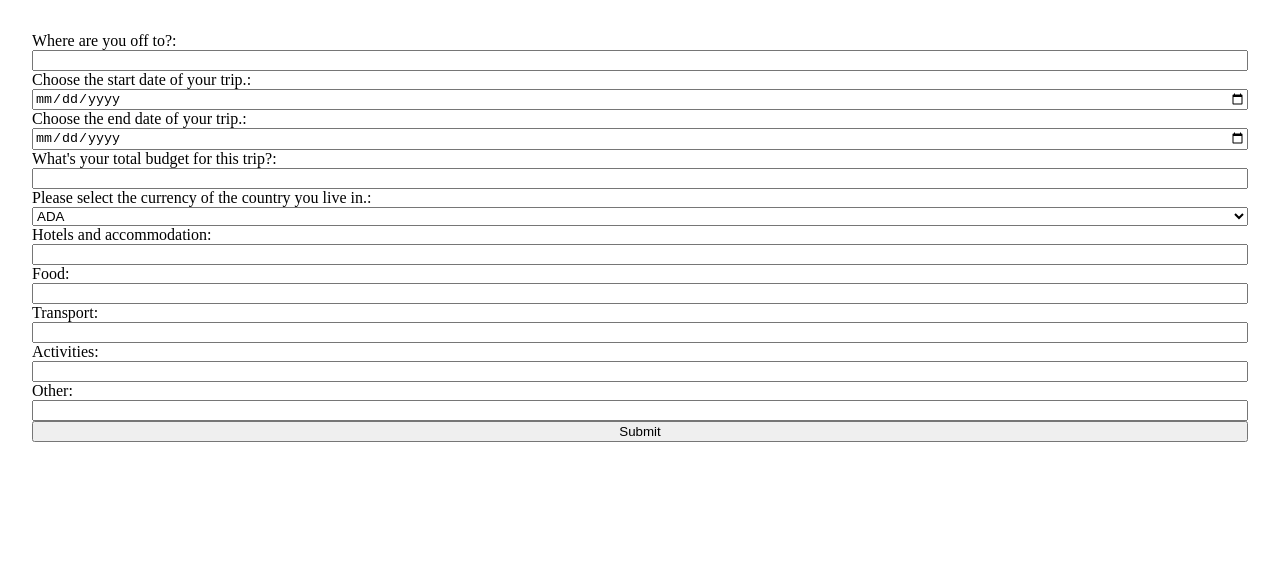
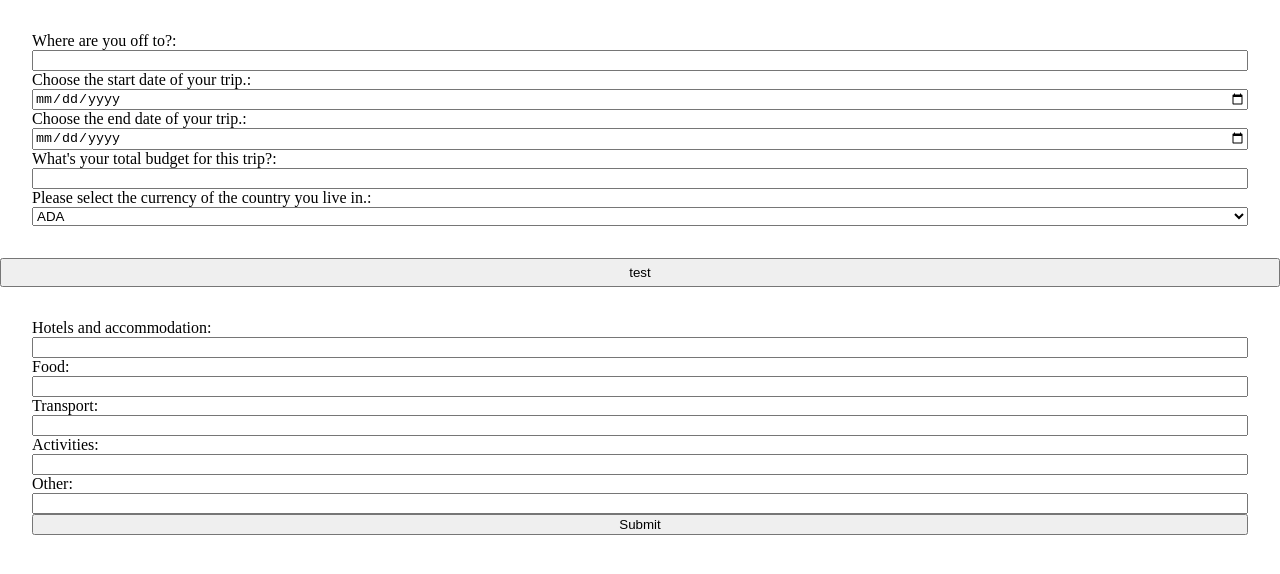
Before and after one commit to russell-gh/travel-tally, a React (Vite) app: page /onboarding in a window 1280 px wide. Shown: the top 574 px of the page. Built offline with nearby package versions, Linux system fonts and the light colour scheme.

Commit message:
created form generator func, modified structure of onboarding qs, deleted bb

```diff
--- a/src/components/Onboarding/BudgetBreakdown.jsx
+++ /dev/null
@@ -1,68 +0,0 @@
-import FormElement from "../../reusable-code/FormElement";
-import { useState } from "react";
-
-//if a trip exists, run the below. change this to return if no trip and else run the rest of func body
-const BudgetBreakdown = ({ trip }) => {
-  if (trip) {
-    //check why this works and why if (trip) doesn't
-    const { budgetTotal, destination, homeCurrency } = trip.details; //need to be able to dynamically access these instead of hardcoding [0]
-
-    const [budgetBreakdown, setBudgetBreakdown] = useState({});
-    const [budgetRemaining, setBudgetRemaining] = useState(budgetTotal);
-    console.log(trip);
-
-    const handleBudgetBreakdownChange = (e, id) => {
-      setBudgetBreakdown({ ...budgetBreakdown, [id]: e.target.value });
-      setBudgetRemaining((budgetTotal/100 )- e.target.value); //buggy, to be fixed. instead of makign this state, calc  using existing state but need to handle errors if non existent data
-    };
-
-    const myFunc = () => {};
-
-    //todo: give all form elements below a callback which stores input in state. In heading text, display the remaining budget as user inputs allocations
-    return (
-      <div>
-        Let's break down your budget of {budgetRemaining}
-        {homeCurrency}. Allocate your budget into the following categories so
-        you can track your spending.
-        <form>
-          <FormElement
-            type="number"
-            id="budgetHotel"
-            name="budgetHotel"
-            label="Hotels and accommodation"
-            callback={handleBudgetBreakdownChange}
-          />
-          <FormElement
-            type="number"
-            id="budgetFood"
-            name="budgetFood"
-            label="Food"
-            callback={handleBudgetBreakdownChange}
-          />
-          <FormElement
-            type="number"
-            id="budgetTransport"
-            name="budgetTransport"
-            label="Transport"
-            callback={handleBudgetBreakdownChange}
-          />
-          <FormElement
-            type="number"
-            id="budgetActivities"
-            name="budgetActivities"
-            label="Activities"
-            callback={handleBudgetBreakdownChange}
-          />
-          <FormElement
-            type="number"
-            id="budgetOther"
-            name="budgetOther"
-            label="Other"
-            callback={handleBudgetBreakdownChange}
-          />
-        </form>
-      </div>
-    );
-  }
-};
-export default BudgetBreakdown;
--- a/src/components/Onboarding/Onboarding.css
+++ b/src/components/Onboarding/Onboarding.css
@@ -1,6 +1,12 @@
-form {
+form div {
     display: flex;
     flex-direction: column;
+    justify-content: center;
     margin: 2em;
 
 }
+.viewMore {
+    width: 100%;
+margin: auto;
+
+}
--- a/src/components/Onboarding/Onboarding.jsx
+++ b/src/components/Onboarding/Onboarding.jsx
@@ -1,15 +1,12 @@
-import Joi from "joi";
 import { useEffect, useState } from "react";
 import FormElement from "../../reusable-code/FormElement.jsx";
 import "./Onboarding.css";
 import { onboardingQuestions } from "./onboardingQuestions.js";
 import { useDispatch, useSelector } from "react-redux";
 import { addTrip } from "../../redux/onboardingSlice.js";
-import BudgetBreakdown from "./BudgetBreakdown.jsx";
-import { selectTrip } from "../../redux/onboardingSlice.js";
 import { validate } from "./validation/validate.js";
-import { toPennies, stringToTimestamp, getCurrentTrip, generateId } from "./utils.js";
-import { nanoid } from "nanoid";
+import { toPennies, stringToTimestamp, generateId } from "./utils.js";
+import Button from '../../reusable-code/Button.jsx'
 
 const Onboarding = () => {
   const [onboardingDetails, setOnboardingDetails] = useState({});
@@ -17,9 +14,6 @@ const Onboarding = () => {
   const [errors, setErrors] = useState({});
   const [id, setId] = useState("");
   const dispatch = useDispatch();
-
-  //access trip details from store
-  const trips = useSelector(selectTrip);
 
   //run state through validate function everytime input is changed.
   useEffect(() => {
@@ -68,10 +62,10 @@ const Onboarding = () => {
     setVisible(true);
   };
 
-  return (
-    <div>
-      <form>
-        {onboardingQuestions.map((question) => {
+  const createFormSection = (section) => {
+    return (
+      <div>
+        {section.map((question) => {
           return (
             <FormElement
               key={question.id}
@@ -88,13 +82,17 @@ const Onboarding = () => {
             />
           );
         })}
+      </div>
+    );
+  };
+
+  return (
+    <div>
+      <form>
+        {createFormSection(onboardingQuestions.primaryForm)}
+        <Button text={"test"} className={"viewMore"}/>
+        {createFormSection(onboardingQuestions.secondaryForm)}
       </form>
-      {/* //only show next part of form once initial data has been sent to store */}
-      {/* {visible ? (
-        <BudgetBreakdown trip={trips[getCurrentTrip(trips, id)]} />
-      ) : (
-        ""
-      )} */}
     </div>
   );
 };
--- a/src/components/Onboarding/onboardingQuestions.js
+++ b/src/components/Onboarding/onboardingQuestions.js
@@ -5,8 +5,8 @@ let currencies = [];
 for (const key of Object.keys(currencyCodes)) {
   currencies.push({ value: key, name: key });
 }
-export const onboardingQuestions = [
-  {
+export const onboardingQuestions = {
+  primaryForm:[{
     type: "text",
     id: "destination",
     label: "Where are you off to?",
@@ -38,8 +38,8 @@ export const onboardingQuestions = [
     options: currencies,
     value: currencies[0].value,
     defaultValue: currencies[0].value,
-  },
-  {
+  }],
+  secondaryForm:[{
     type: "number",
     id: "budgetHotel",
     name: "budgetHotel",
@@ -73,6 +73,6 @@ export const onboardingQuestions = [
     type: "button",
     id: "onboardingFormSubmit",
     label: "Great, you're all set! Let's visit your dashboard >",
-  },
+  }],
 
-];
+};
```
